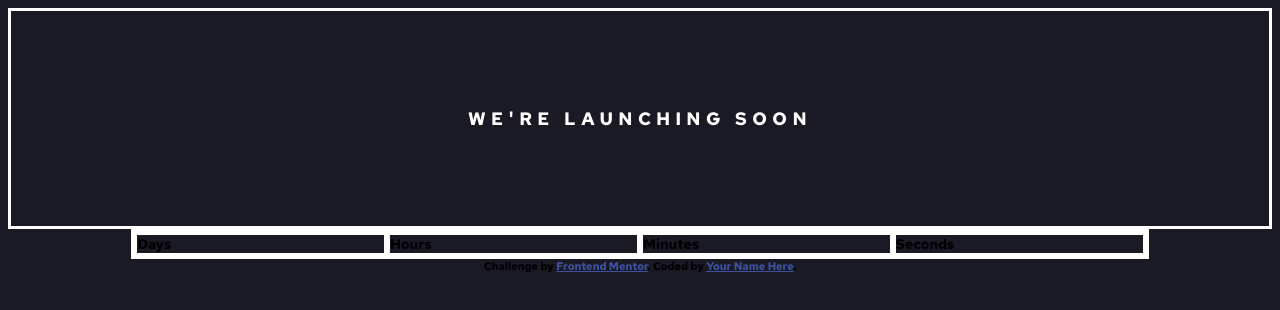
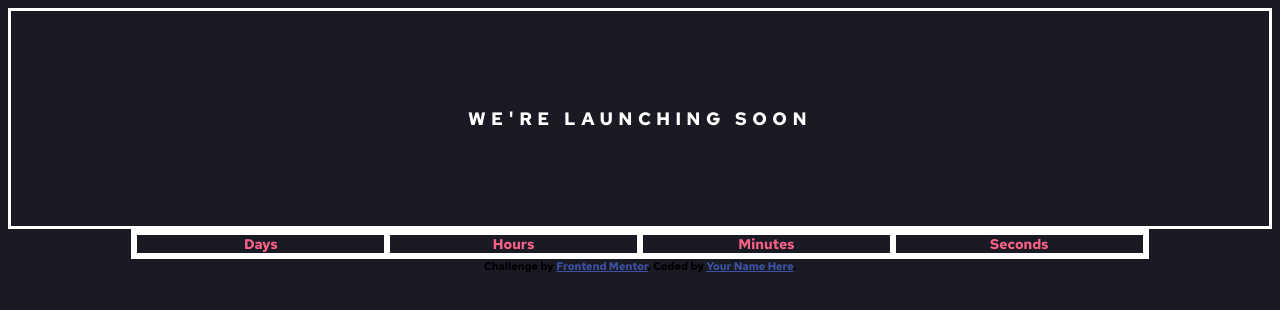
Before and after one commit to macluiggy/launch-countdown-timer-main-FM, a plain HTML site: page index.html in a window 1280 px wide. Drawn offline with Linux system fonts and the light colour scheme.

Commit message:
colores a los tiempos

```diff
--- a/sass/styles.scss
+++ b/sass/styles.scss
@@ -54,4 +54,6 @@ body {
 }
 .time {
 	@include border-stroke(medium);
+	color: $soft_red;
+	text-align: center
 }
```
Also changed, not shown: css/styles.css, 1 other file.
